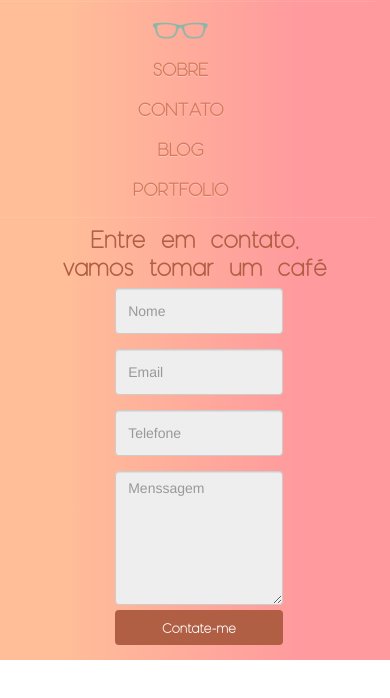
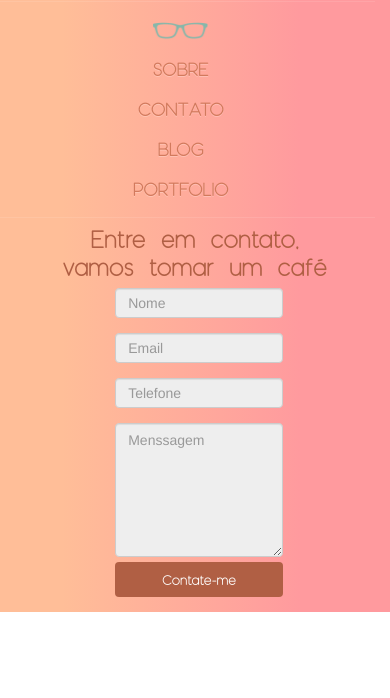
Before and after one commit to jacobsenanaizabel/ana-jacobsen, a React (Create React App) app: page /contact in a window 390 px wide. Shown: the top 698 px of the page. Built offline with nearby package versions, Linux system fonts and the light colour scheme.

Commit message:
diminuindo input de contato

```diff
--- a/src/Components/Contact/style/Contact.mobile.scss
+++ b/src/Components/Contact/style/Contact.mobile.scss
@@ -32,6 +32,10 @@
                     width: 100%;
                 }
 
+                .input-form{
+                    height: 30px;
+                }
+
             }
 
             .col-sm-6.name-input {
```
